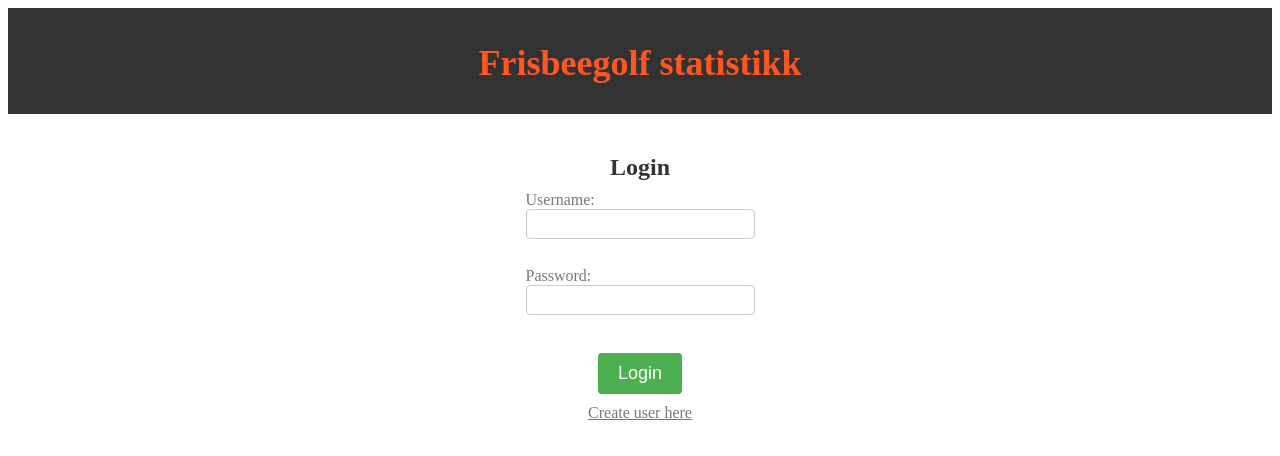
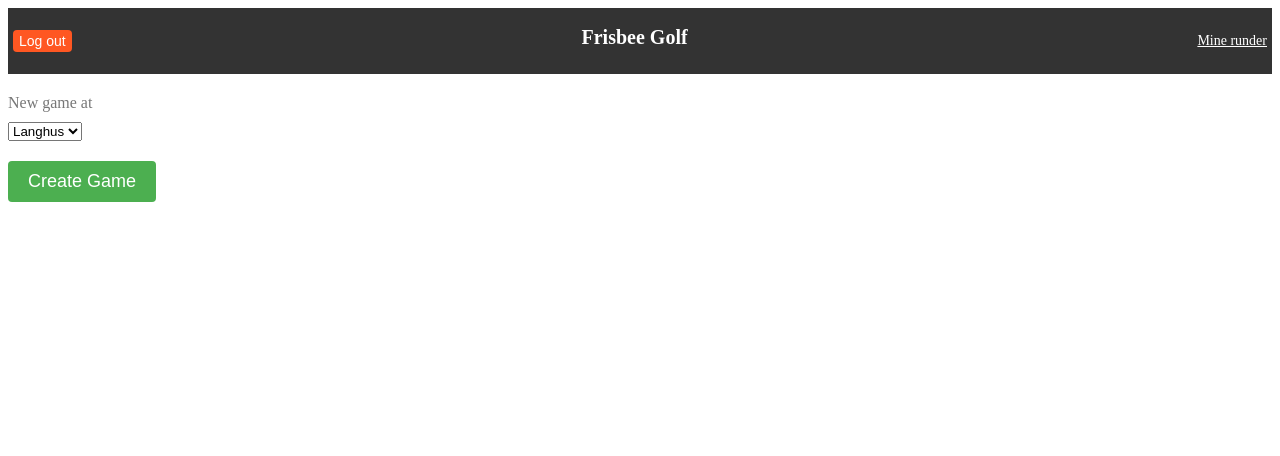
Before and after one commit to tobiasrogerhammer/frisbeegolf, a React (Create React App) app in the folder friebee-stats/: page / in a window 1280 px wide. Shown: the top 456 px of the page. Built offline with nearby package versions, Linux system fonts and the light colour scheme.

Commit message:
playable

```diff
--- a/friebee-stats/src/App.js
+++ b/friebee-stats/src/App.js
@@ -8,7 +8,7 @@ export default function App() {
     <div>
       <BrowserRouter>
         <Routes>
-          <Route index element={<Signup />} />
+          <Route index element={<OnePlayer />} />
           <Route path="/onePlayer" element={<OnePlayer />} />
           <Route path="/myGames" element={<PreviousGames />} />
           <Route path="/signup" element={<Signup />} />
```
